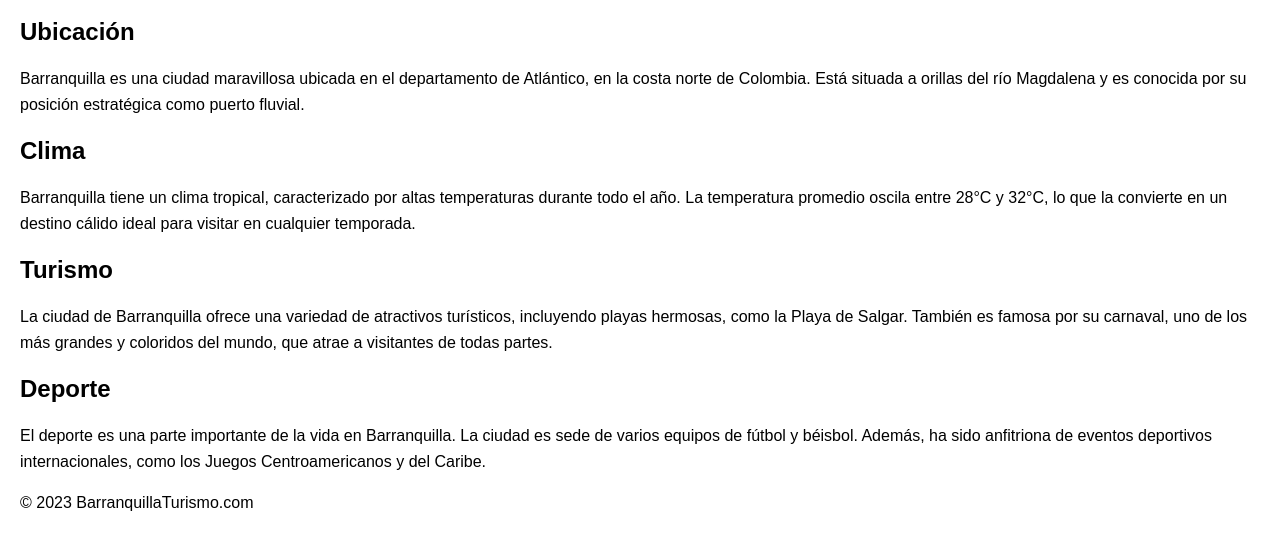
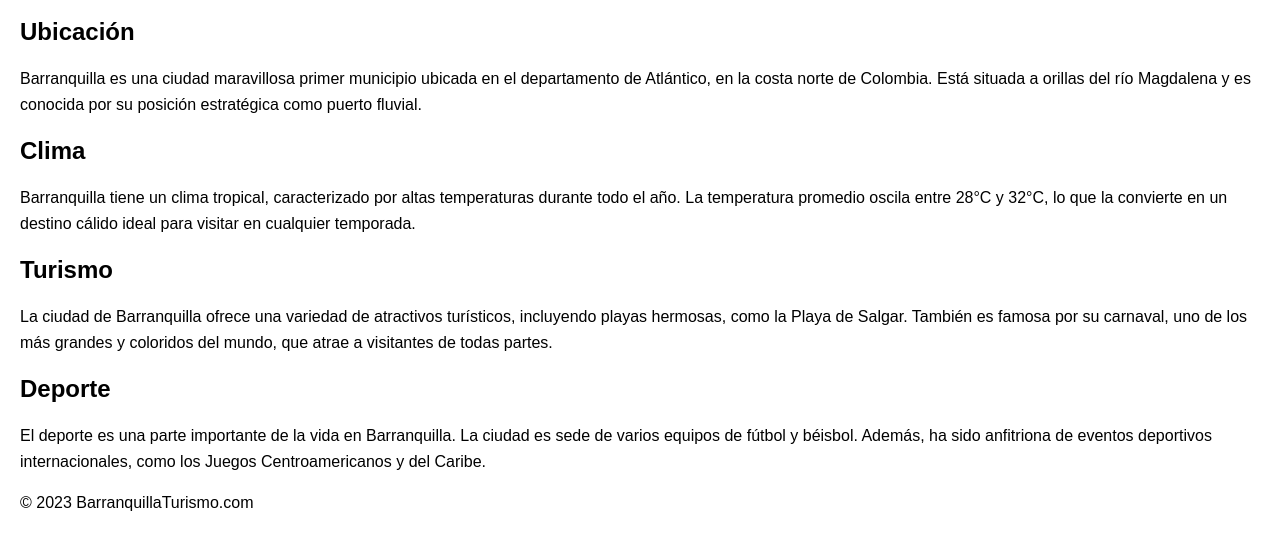
Before and after one commit to emanueldonado/buenaspracticasguia3, a plain HTML site: page index.html in a window 1280 px wide. Shown: the part 120-670 px from the top of the page. Drawn offline with Linux system fonts and the light colour scheme.

Commit message:
primer municipio

```diff
--- a/index.html
+++ b/index.html
@@ -20,11 +20,11 @@
 <body>
     <header>
         <h1>Barranquilla, Atlántico, Colombia</h1>
-        <h1>Septiembre 27 de 2023  </h1>
+        <h1>Septiembre 27 de 2023</h1>
     </header>
     <section>
         <h2>Ubicación</h2>
-        <p>Barranquilla es una ciudad maravillosa ubicada en el departamento de Atlántico, en la costa norte de Colombia. Está situada a orillas del río Magdalena y es conocida por su posición estratégica como puerto fluvial.</p>
+        <p>Barranquilla es una ciudad maravillosa primer municipio ubicada en el departamento de Atlántico, en la costa norte de Colombia. Está situada a orillas del río Magdalena y es conocida por su posición estratégica como puerto fluvial.</p>
     </section>
     <section>
         <h2>Clima</h2>
```
